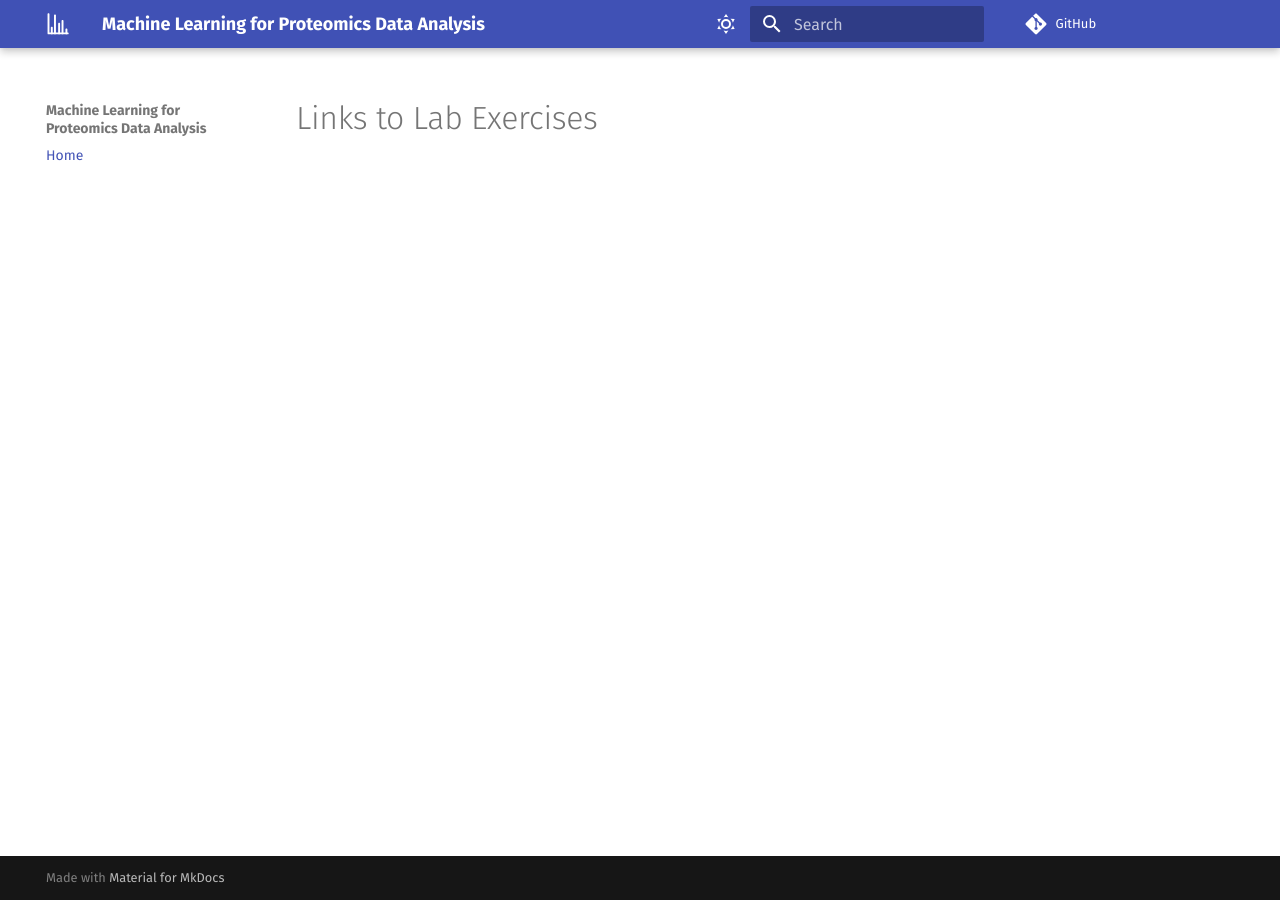
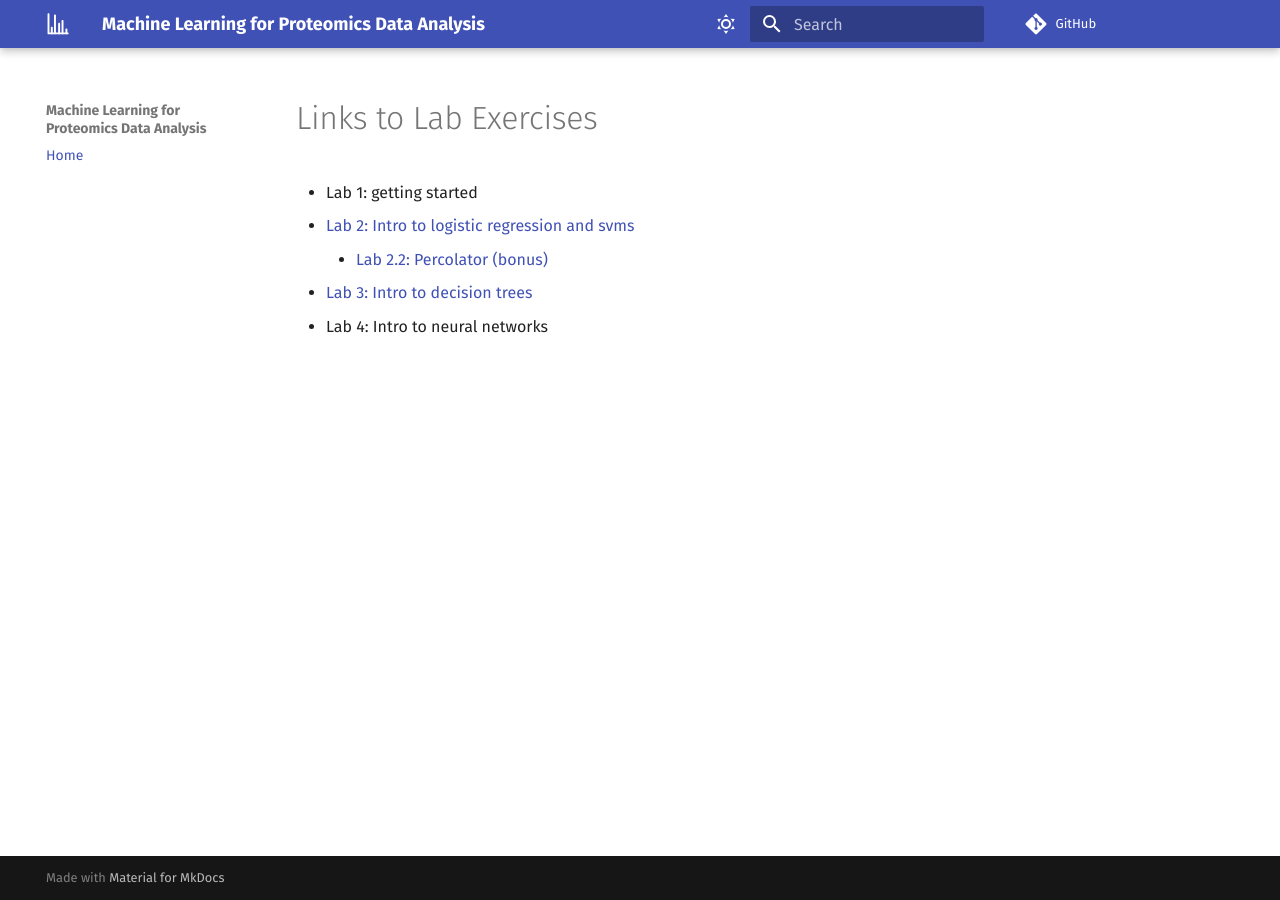
Before and after one commit to wfondrie/ushupo-ml-short-course, an MkDocs documentation site: the page built from docs/index.md, in a window 1280 px wide. Built offline with MkDocs 1.6.1 and Material for MkDocs 9.7.7, drawn with Linux system fonts in a browser that asks for light colours; comment, search, counter and statistics services are not loaded; the version menu is left out.

Commit message:
add links

```diff
--- a/docs/index.md
+++ b/docs/index.md
@@ -1 +1,7 @@
 # Links to Lab Exercises
+
+- Lab 1: getting started
+- [Lab 2: Intro to logistic regression and svms](https://mybinder.org/v2/gh/wfondrie/ushupo-ml-short-course/main?filepath=notebooks%2F2.1_logistic_regression.ipynb)
+    - [Lab 2.2: Percolator (bonus)](https://mybinder.org/v2/gh/wfondrie/ushupo-ml-short-course/main?filepath=notebooks%2F2.2_logistic-regression-svms.ipynb)
+- [Lab 3: Intro to decision trees](https://mybinder.org/v2/gh/wfondrie/ushupo-ml-short-course/main?filepath=notebooks%2F3_random_forest.ipynb)
+- Lab 4: Intro to neural networks
```
